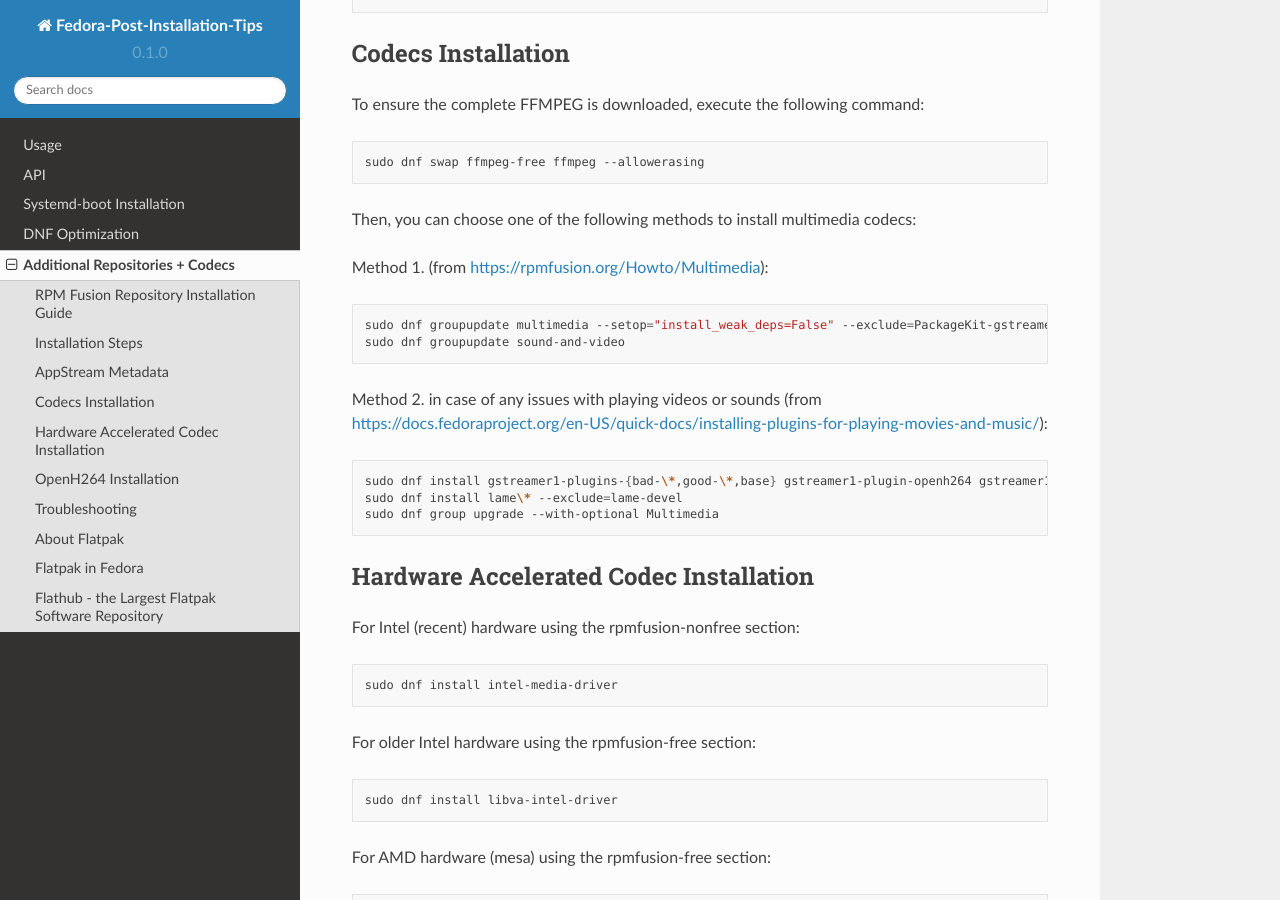
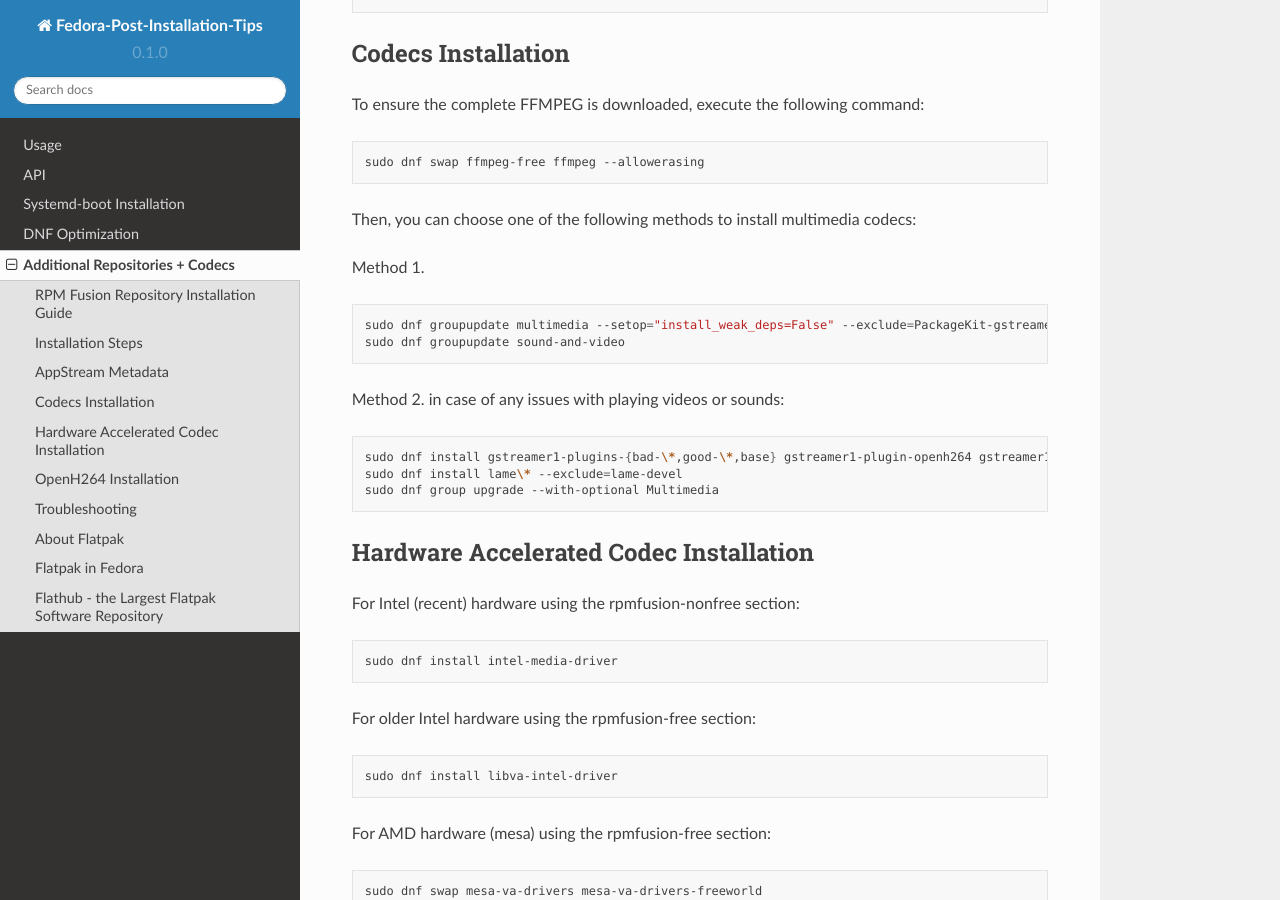
Before and after one commit to Witek3023/Fedora-Post-Installation-Tips, a Sphinx documentation site: the page built from docs/source/additional-repositories.rst, in a window 1280 px wide and 900 px high, scrolled down 712 px. Built offline with Sphinx 7.4.7 and the Read the Docs theme 2.0.0, drawn with Linux system fonts in a browser that asks for light colours.

Commit message:
Update additional-repositories.rst

```diff
--- a/docs/source/additional-repositories.rst
+++ b/docs/source/additional-repositories.rst
@@ -37,14 +37,14 @@
 
 Then, you can choose one of the following methods to install multimedia codecs:
 
-Method 1. (from https://rpmfusion.org/Howto/Multimedia):
+Method 1.
 
 .. code-block:: shell
 
     sudo dnf groupupdate multimedia --setop="install_weak_deps=False" --exclude=PackageKit-gstreamer-plugin
     sudo dnf groupupdate sound-and-video
 
-Method 2. in case of any issues with playing videos or sounds (from https://docs.fedoraproject.org/en-US/quick-docs/installing-plugins-for-playing-movies-and-music/):
+Method 2. in case of any issues with playing videos or sounds:
 
 .. code-block:: shell
 
```
